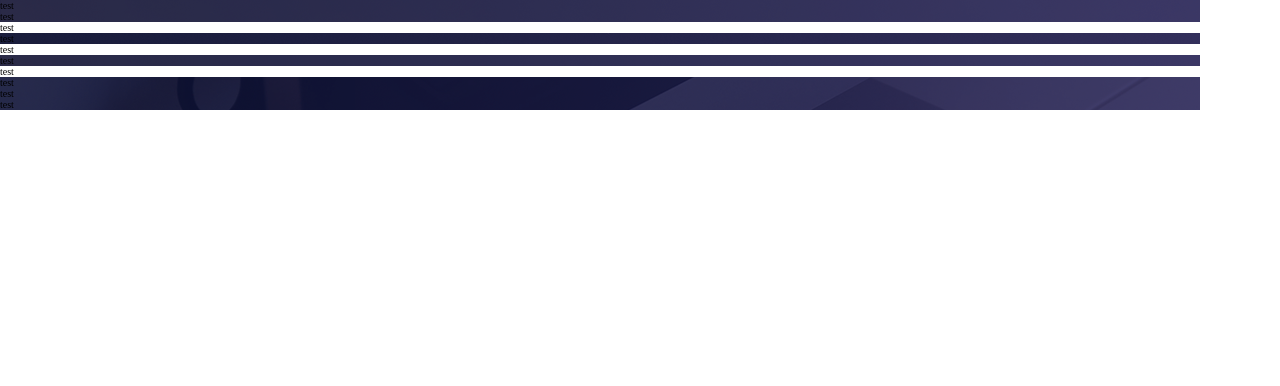
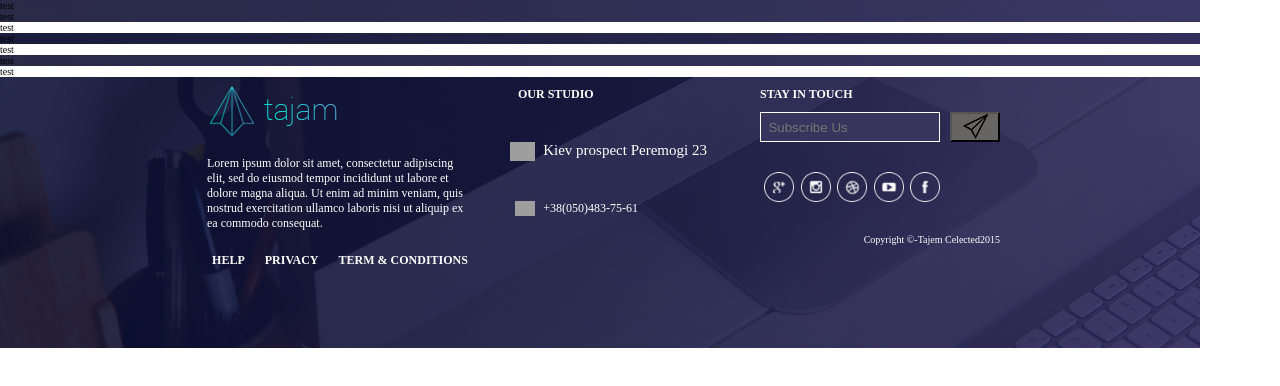
Before and after one commit to Moody458/Team3Project, a plain HTML site: page index.html in a window 1280 px wide. Drawn offline with Linux system fonts and the light colour scheme; grey boxes are pictures that could not be loaded.

Commit message:
add footer

```diff
--- a/index.html
+++ b/index.html
@@ -1,19 +1,17 @@
 <!DOCTYPE html>
 <html lang="en">
   <head>
-    <meta charset="UTF-8">
-    <meta name="viewport" content="width=device-width, initial-scale=1.0">
+    <meta charset="UTF-8" />
+    <meta name="viewport" content="width=device-width, initial-scale=1.0" />
     <title>Team3</title>
-    <link rel="stylesheet" href="style.css">
+    <link rel="stylesheet" href="style.css" />
   </head>
 
   <body>
-
     <header>
-    <div id="headerTop"> test</div>
+      <div id="headerTop">test</div>
       <div id="headerBottom">test</div>
     </header>
-
 
     <main>
       <div id="mainHeader">test</div>
@@ -22,13 +20,75 @@
       <div id="mainTeam">test</div>
       <div id="mainLogo">test</div>
     </main>
+    <!-- Mathieu's work coming -->
+    <footer>
+      <div id="footLeft">
+        <img id="logoTajam" src="Images/logo tajam.png" alt="logoTajam" />
+        <p id="textTajam">
+          Lorem ipsum dolor sit amet, consectetur adipiscing elit, sed do
+          eiusmod tempor incididunt ut labore et dolore magna aliqua. Ut enim ad
+          minim veniam, quis nostrud exercitation ullamco laboris nisi ut
+          aliquip ex ea commodo consequat.
+        </p>
+        <div id="subtitleBox">
+          <h6 class="subtitleLaw">HELP</h6>
+          <h6 class="subtitleLaw">PRIVACY</h6>
+          <h6 class="subtitleLaw">TERM & CONDITIONS</h6>
+        </div>
+      </div>
+      <div id="footMid">
+        <h5 class="footerTitle">OUR STUDIO</h5>
+        <div class="containContact">
+          <img
+            id="locationPng"
+            src="https://evgeniychygyitsev.github.io/tajam-projekt/location.png"
+            alt="locationPng"
+          />
+          <p id="locationAdress">Kiev prospect Peremogi 23</p>
+        </div>
+        <div class="containContact">
+          <img
+            id="telPng"
+            src="https://evgeniychygyitsev.github.io/tajam-projekt/tell.png"
+            alt="telPng"
+          />
+          <p id="telNumber">+38(050)483-75-61</p>
+        </div>
+      </div>
+      <div id="footRight">
+        <h5 id="footerTitleStay">STAY IN TOUCH</h5>
+        <div id="buttonCase">
+          <input type="text" id="textInput" placeholder="  Subscribe Us" />
+          <button id="subscribeButton">
+            <img src="Images/paper122.png" alt="paperLogo" />
+          </button>
+        </div>
 
-
- <footer>
-    <div id="footLeft">test</div>
-    <div id="footMid">test</div>
-    <div id="footRight">test</div>
+        <div id="socialNetworks">
+          <img class="logoSocialNetworks" src="Images/gplus.png" alt="gplus" />
+          <img
+            class="logoSocialNetworks"
+            src="Images/instagram.png"
+            alt="instalogo"
+          />
+          <img
+            class="logoSocialNetworks"
+            src="Images/dribbble.png"
+            alt="driblelogo"
+          />
+          <img
+            class="logoSocialNetworks"
+            src="Images/youtube.png"
+            alt="UtubeLogo"
+          />
+          <img
+            class="logoSocialNetworks"
+            src="Images/facebook.png"
+            alt="FbLogo"
+          />
+        </div>
+        <p id="copyright">Copyright ©-Tajem Celected2015</p>
+      </div>
     </footer>
-
   </body>
 </html>
--- a/style.css
+++ b/style.css
@@ -26,6 +26,146 @@ header {
   background-image: url("Images/bgk-header.png");
 }
 
+/* here is the footer section and mathieus work */
+
 footer {
   background-image: url("Images/bgk-footer.png");
+  width: 1200px;
+  height: 800 px;
+  display: flex;
+  color: white;
 }
+
+/* footleft elements :  */
+#footLeft {
+  margin-left: 200px;
+}
+
+#textTajam {
+  font-size: larger;
+  width: 280px;
+  padding: 7px;
+}
+
+#subtitleBox {
+  display: flex;
+  width: 280px;
+  justify-content: center;
+  transition: transform 0.6s;
+}
+
+.subtitleLaw {
+  font-size: larger;
+  padding-left: 10px;
+  padding-right: 10px;
+  padding-bottom: 80px;
+  padding-top: 15px;
+  transition: transform 0.6s;
+}
+
+.subtitleLaw:hover {
+  transform: scale(1.2);
+  color: #5d57c3;
+}
+
+/* footMiddle elements : */
+#footMiddle {
+  width: 260px;
+}
+
+.footerTitle {
+  font-size: 12px;
+  padding-top: 10px;
+  padding-left: 38px;
+}
+
+.containContact {
+  display: flex;
+  margin-top: 40px;
+  width: 240px;
+  padding-left: 30px;
+}
+
+#locationPng {
+  width: 12%;
+  height: 12%;
+}
+
+#locationAdress {
+  font-size: 15px;
+  padding-left: 8px;
+}
+
+#telPng {
+  width: 12%;
+  height: 12%;
+  padding-left: 5px;
+}
+
+#telNumber {
+  padding-left: 8px;
+  font-size: 12px;
+}
+
+/* footerTitle elements :  */
+
+#footRight {
+  margin-right: 150px;
+  padding-left: 40px;
+}
+
+#footerTitleStay {
+  font-size: 12px;
+  padding-top: 10px;
+}
+
+#buttonCase {
+  padding-top: 10px;
+  padding-bottom: 10px;
+  display: flex;
+  gap: 10px;
+}
+
+#textInput {
+  height: 30px;
+  width: 180px;
+  background-color: #38345e;
+  padding-right: 5px;
+  border: solid 0.5px white;
+}
+
+#textInput:focus {
+  border: 4px solid;
+  outline: none;
+  color: white;
+}
+
+#subscribeButton {
+  height: 30px;
+  width: 50px;
+  color: grey;
+  background-color: rgb(103, 100, 100);
+}
+
+#socialNetworks {
+  padding-top: 20px;
+}
+
+.logoSocialNetworks {
+  height: 30px;
+  padding-left: 4px;
+  transition: transform 0.3s;
+}
+
+.logoSocialNetworks:hover {
+  transform: scale(1.2);
+  box-shadow: 0px 0px 5px yellow;
+  color: #5d57c3;
+  border-radius: 50%;
+}
+
+#copyright {
+  display: flex;
+  justify-content: right;
+  padding-top: 30px;
+}
```
Also changed, not shown: Images/logo tajam.png (added). Lines whose indentation alone changed are shown as unchanged.
